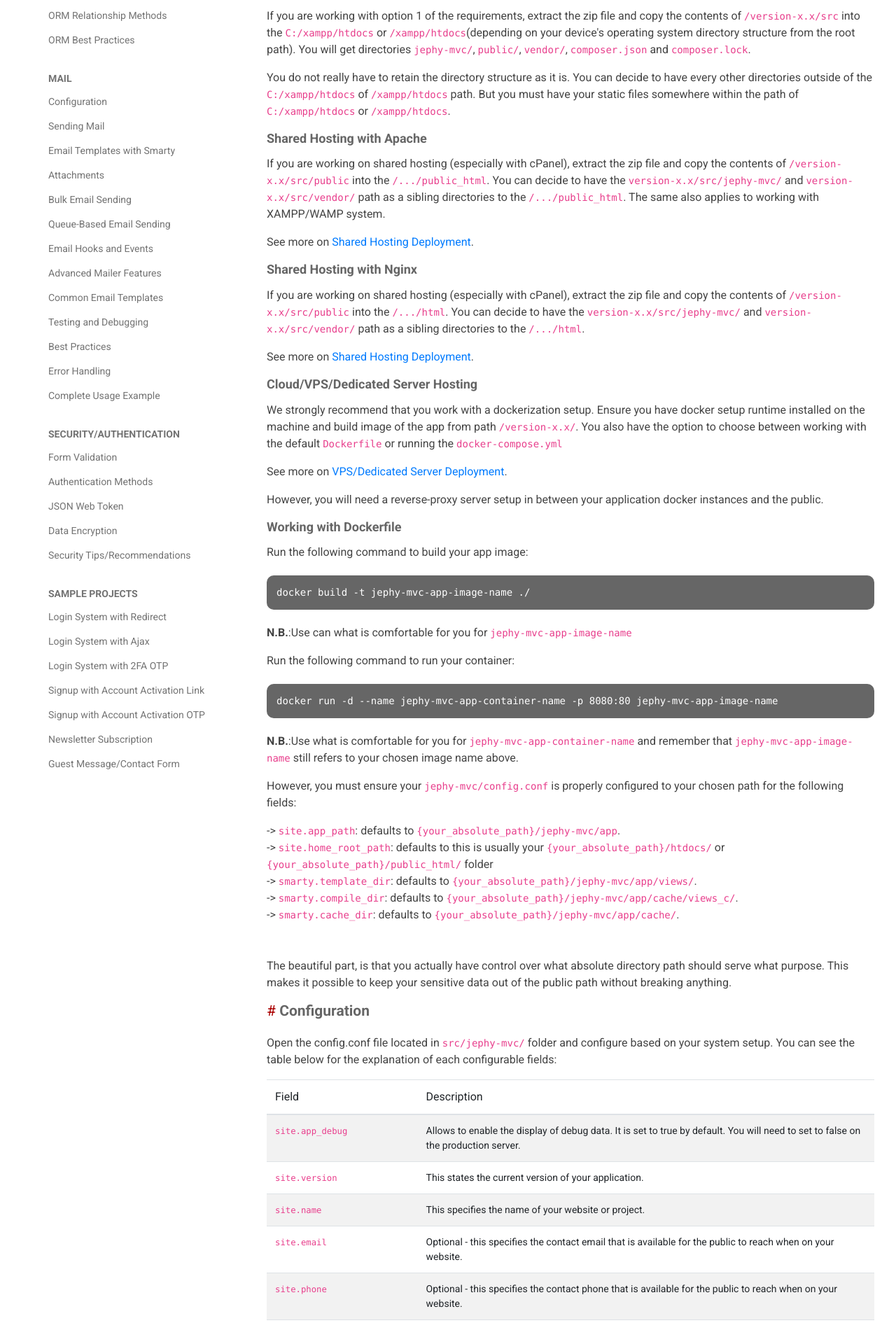
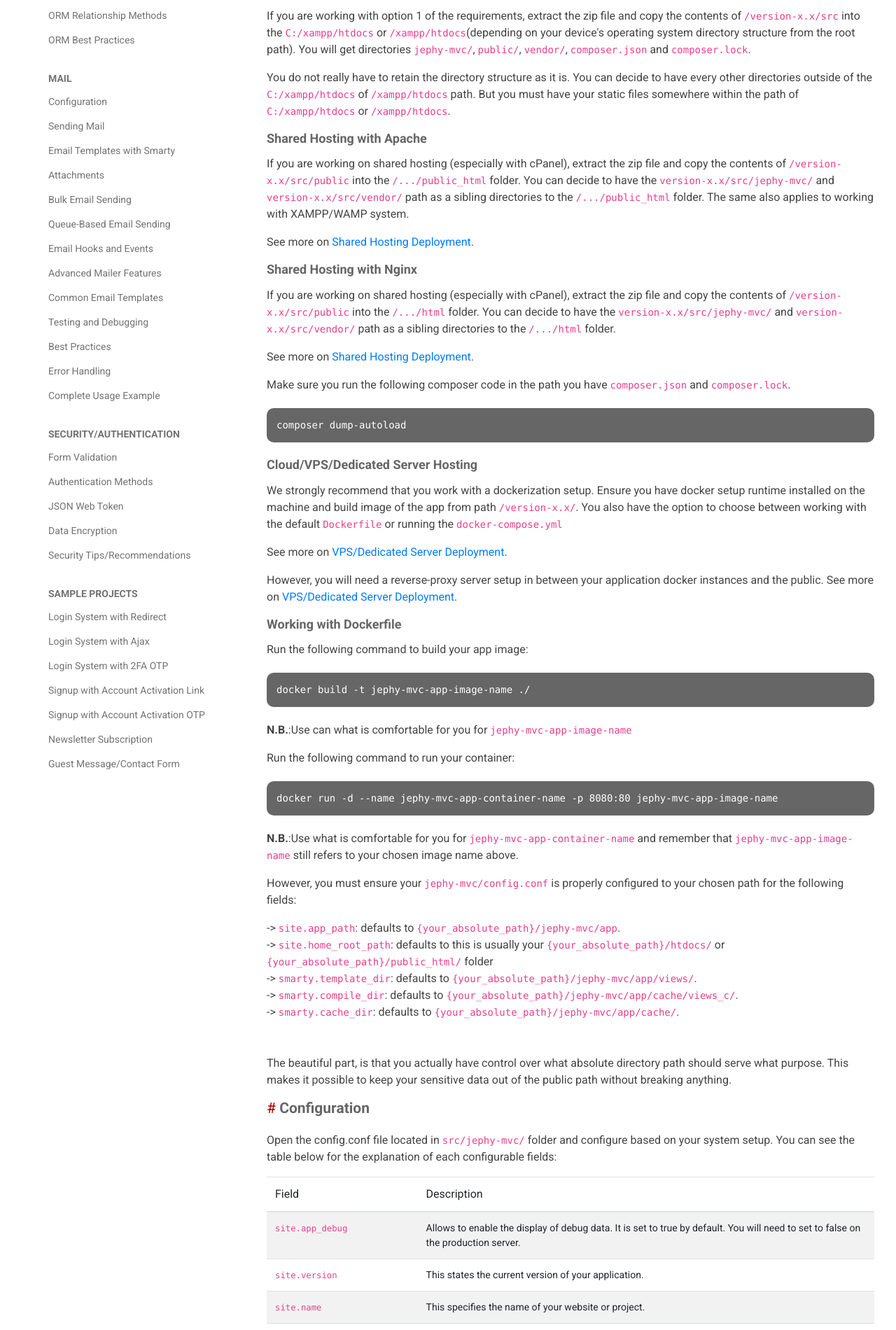
Before and after one commit to jephymvc/documentation, a Jekyll site: the page built from docs/index.html, in a window 1280 px wide. Shown: the part 2445-4345 px from the top of the page at 70% size. Built offline with Jekyll 4.4.1, drawn with Linux system fonts in a browser that asks for light colours; some web fonts are replaced; some of the changed text lies outside the part shown.

Commit message:
Updated the getting started documentation-4

```diff
--- a/docs/index.html
+++ b/docs/index.html
@@ -94,9 +94,9 @@ title: Getting Started
 <h3>Shared Hosting with Apache</h3>
 <p>
 	If you are working on shared hosting (especially with cPanel), extract the zip file and copy the
-	contents of <code>/version-x.x/src/public</code> into the <code>/.../public_html</code>. You can
+	contents of <code>/version-x.x/src/public</code> into the <code>/.../public_html</code> folder. You can
 	decide to have the  <code>version-x.x/src/jephy-mvc/</code> and <code>version-x.x/src/vendor/</code>
-	path as a sibling directories to the <code>/.../public_html</code>. The same also applies to working
+	path as a sibling directories to the <code>/.../public_html</code> folder. The same also applies to working
 	with XAMPP/WAMP	system.
 </p>
 <p>
@@ -107,14 +107,22 @@ title: Getting Started
 <h3>Shared Hosting with Nginx</h3>
 <p>
 	If you are working on shared hosting (especially with cPanel), extract the zip file and copy the
-	contents of <code>/version-x.x/src/public</code> into the <code>/.../html</code>. You can
+	contents of <code>/version-x.x/src/public</code> into the <code>/.../html</code> folder. You can
 	decide to have the  <code>version-x.x/src/jephy-mvc/</code> and <code>version-x.x/src/vendor/</code>
-	path as a sibling directories to the <code>/.../html</code>.
+	path as a sibling directories to the <code>/.../html</code> folder.
 </p>
 <p>
 	See more on
 	<a href="{{site.documentation_url}}deployment-guide/#shared-hosting-deployment">Shared Hosting Deployment</a>.
 </p>
+
+<p>
+	Make sure you run the following composer code in the path you have <code>composer.json</code>
+	and <code>composer.lock</code>.
+</p>
+<pre>
+composer dump-autoload
+</pre>
 
 <h3>Cloud/VPS/Dedicated Server Hosting</h3>
 <p>
@@ -130,7 +138,7 @@ title: Getting Started
 
 <p>
 	However, you will need a reverse-proxy server setup in between your application docker instances and
-	the public.
+	the public. See more on <a href="{{site.documentation_url}}deployment-guide/#vps-dedicated-server-deployment">VPS/Dedicated Server Deployment</a>.
 </p>
 
 <h3>Working with Dockerfile</h3>
```
Also changed, not shown: docs/getting-started/index.html (+13 -5 lines), docs/overview/index.html (+13 -5 lines).
